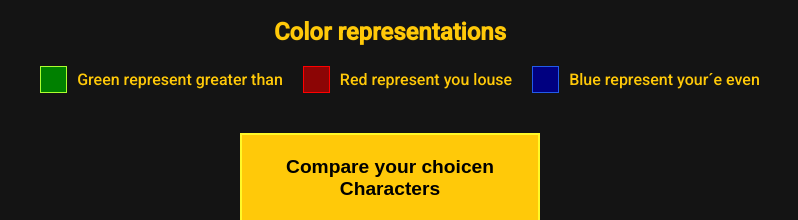
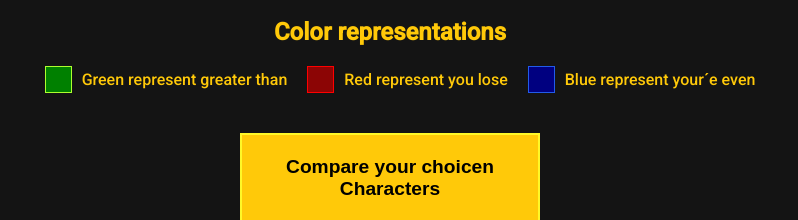
Before and after one commit to Fiaevanna/StarWars-Comparison, a plain HTML site: page index.html in a window 1280 px wide. Shown: the part 3315-3535 px from the top of the page, 250-1048 px from the left. Drawn offline with Linux system fonts and the light colour scheme; no server answers; a web font is replaced by a local one.

```diff
--- a/index.html
+++ b/index.html
@@ -89,7 +89,7 @@
         </div>
         <div class="colorInfoItem">
           <div class="red"></div>
-          <span>Red represent you louse</span>
+          <span>Red represent you lose</span>
         </div>
         <div class="colorInfoItem">
           <div class="blue"></div>
```
